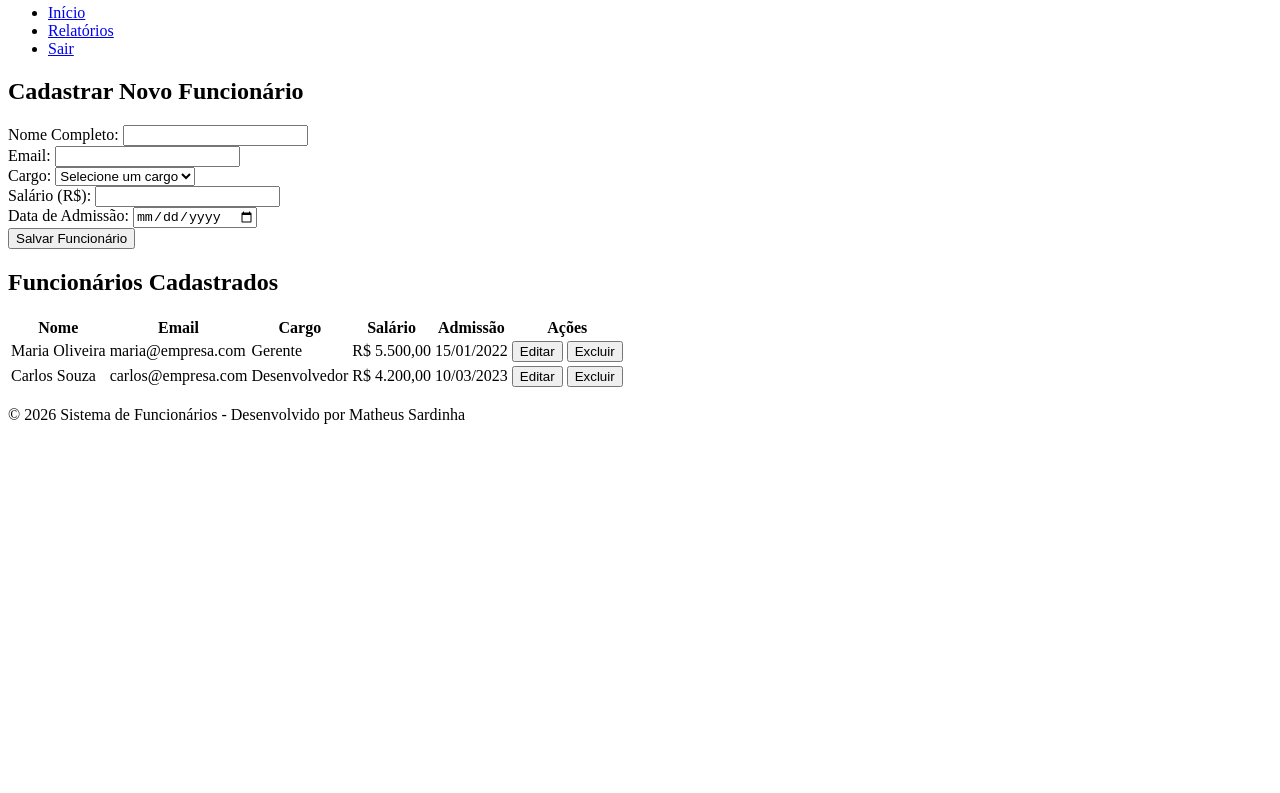
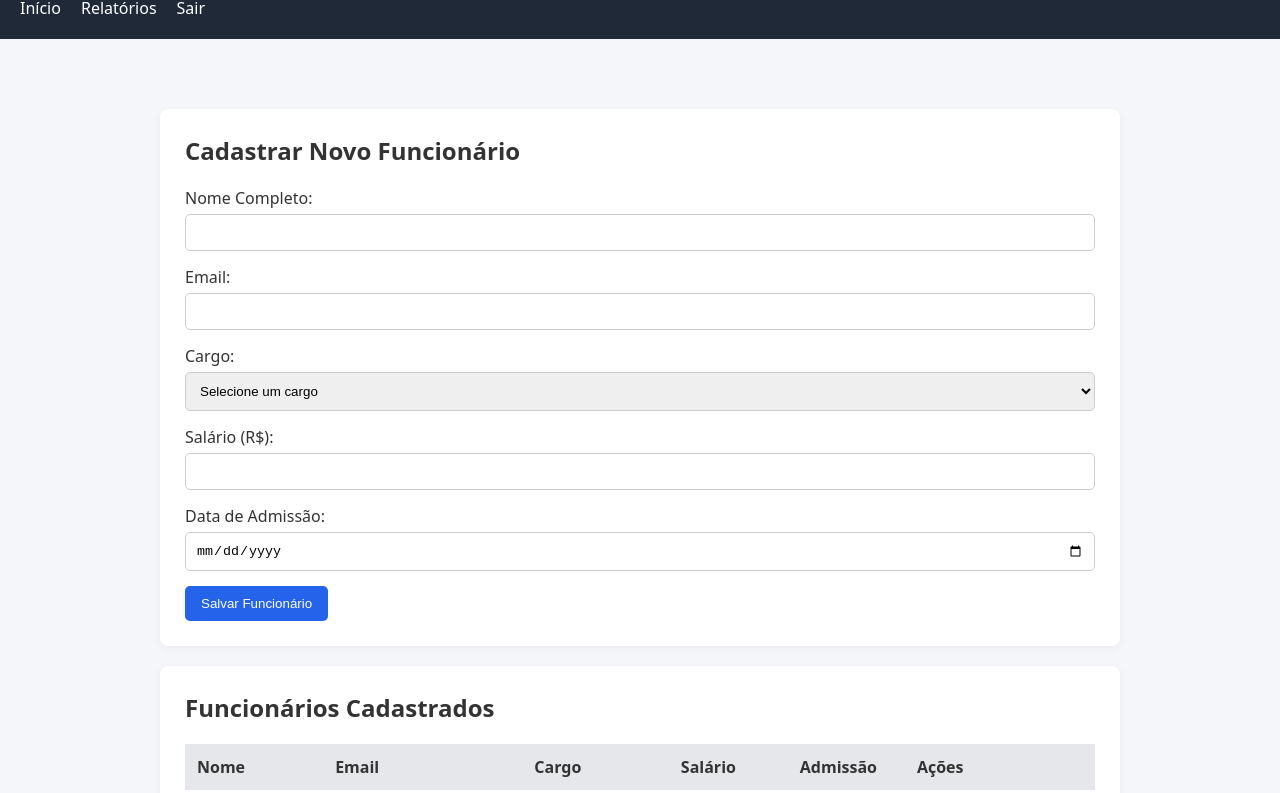
Before and after one commit to MatheusSardinha/sistema-funcionarios, a plain HTML site: page index.html in a window 1280 px wide. Shown: the part 76-869 px from the top of the page. Before the commit the page ends 800 px from the top, so only its background shows below. Drawn offline with Linux system fonts and the light colour scheme.

Commit message:
layout para a tela do funcionario

```diff
--- a/index.html
+++ b/index.html
@@ -4,6 +4,7 @@
     <meta charset="UTF-8">
     <meta name="viewport" content="width=device-width, initial-scale=1.0">
     <title>Sistema de Funcionários</title>
+    <link rel="stylesheet" href="./styles.css">
 </head>
 <body>
 
@@ -20,7 +21,7 @@
 
     <main>
         <!-- Seção 1: Formulário de Cadastro -->
-        <section>
+        <section class="card">
             <h2>Cadastrar Novo Funcionário</h2>
             <form id="employee-form">
 
@@ -60,7 +61,7 @@
         </section>
 
         <!-- Seção 2: Lista de Funcionários -->
-        <section>
+        <section class="card">
             <h2>Funcionários Cadastrados</h2>
 
             <table id="employee-table">
--- /dev/null
+++ b/styles.css
@@ -0,0 +1,137 @@
+*{
+    margin:0;
+    padding:0;
+    box-sizing:border-box;
+}
+
+body{
+    font-family: system-ui, -apple-system, sans-serif;
+    background-color:#f4f6f9;
+    color:#333;
+}
+
+header{
+    background:#1f2937;
+    color:white;
+    padding:20px;
+}
+
+header h1{
+    margin-bottom:10px;
+}
+
+nav ul{
+    list-style:none;
+    display:flex;
+    gap:20px;
+}
+
+nav a{
+    text-decoration:none;
+    color:white;
+}
+
+main{
+    max-width:1000px;
+    margin:30px auto;
+    padding:20px;
+    width:100%;
+}
+
+.card{
+    background:white;
+    padding:25px;
+    border-radius:8px;
+    margin-top:20px;
+    box-shadow:0 2px 8px rgba(0,0,0,0.05);
+}
+
+.card h2{
+    margin-bottom:20px;
+}
+
+form div{
+    display:flex;
+    flex-direction:column;
+    margin-bottom:15px;
+}
+
+label{
+    margin-bottom:5px;
+    font-weight:500;
+}
+
+input, select{
+    padding:10px;
+    border-radius:5px;
+    border:1px solid #ccc;
+}
+
+button{
+    padding:10px 16px;
+    border:none;
+    border-radius:5px;
+    background:#2563eb;
+    color:white;
+    cursor:pointer;
+}
+
+button:hover{
+    background:#1d4ed8;
+}
+
+table{
+    width:100%;
+    border-collapse:collapse;
+}
+
+thead{
+    background:#e5e7eb;
+}
+
+th, td{
+    padding:12px;
+    text-align:left;
+}
+
+tbody tr:nth-child(even){
+    background:#f9fafb;
+}
+
+td button{
+    margin-right:5px;
+}
+
+td button:first-child{
+    background:#6b7280;
+}
+
+td button:last-child{
+    background:#dc2626;
+}
+
+td button:last-child:hover{
+    background:#b91c1c;
+}
+
+footer{
+    text-align:center;
+    padding:20px;
+    margin-top:30px;
+    background:#1f2937;
+    color:white;
+}
+
+@media(max-width:768px){
+
+    nav ul{
+        flex-direction:column;
+        gap:10px;
+    }
+
+    table{
+        display:block;
+        overflow-x:auto;
+    }
+
+}
```
